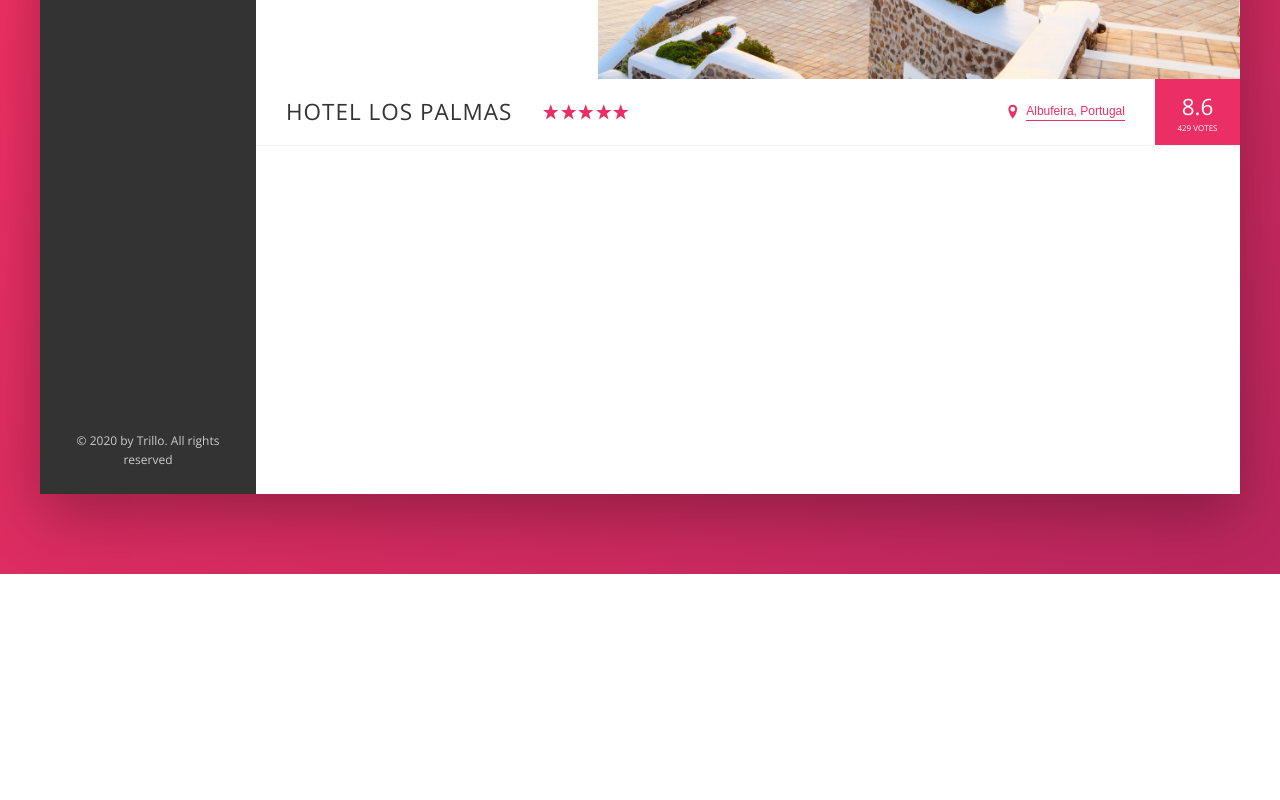
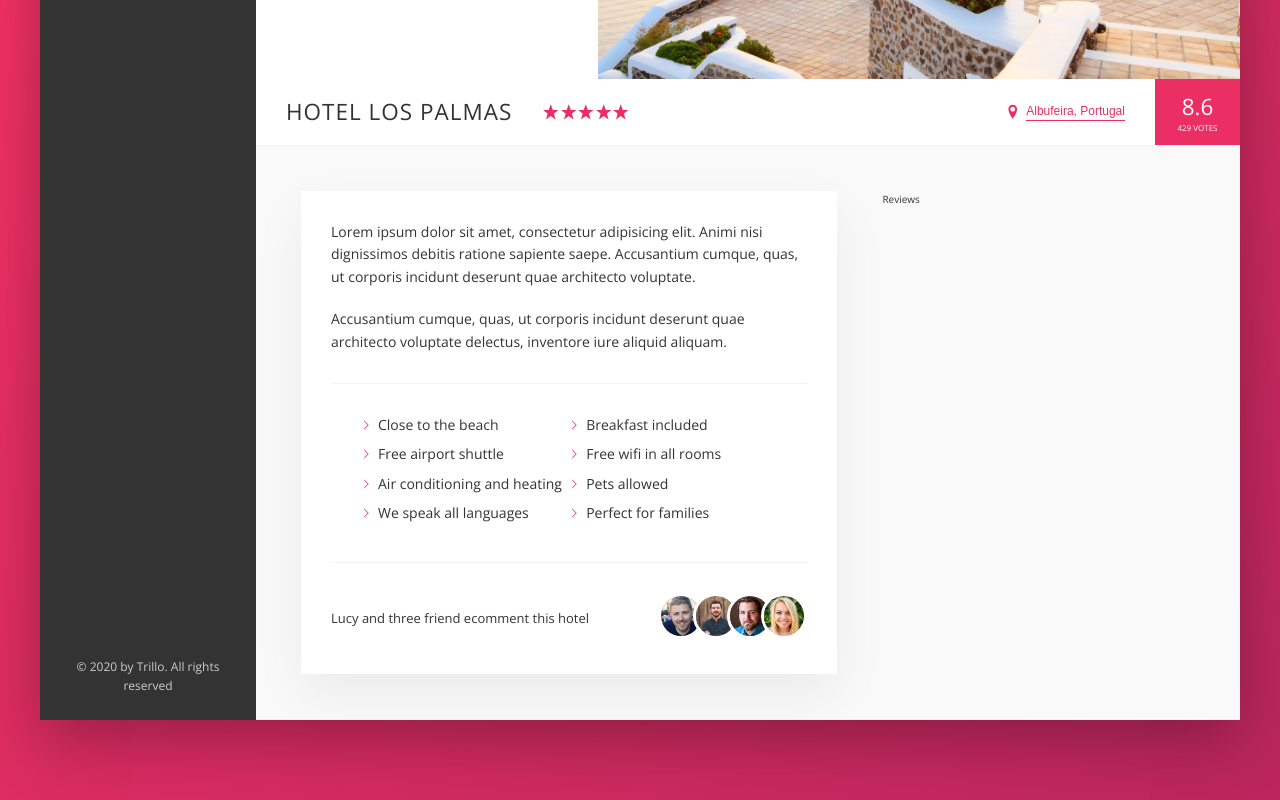
Before and after one commit to JustasTitovec/website-sass-flexbox, a website: page dist/index.html in a window 1280 px wide. Shown: the part 456-1256 px from the top of the page. Before the commit the page ends 1030 px from the top, so only its background shows below. Drawn offline with nearby package versions, Linux system fonts and the light colour scheme.

Commit message:
description section

```diff
--- a/dist/css/style.css
+++ b/dist/css/style.css
@@ -9,7 +9,9 @@
   --color-grey-dark-1: #333;
   --color-grey-dark-2: #333;
   --color-grey-dark-3: #333;
-  --shadow-dark: 0 2rem 6rem rgba(0, 0, 0, 0.3); }
+  --shadow-dark: 0 2rem 6rem rgba(0, 0, 0, 0.3);
+  --shadow-dark-light: 0 2rem 5rem rgba(0, 0, 0, 0.06);
+  --line: 1px solid var(--color-grey-light-2); }
 
 * {
   margin: 0;
@@ -232,6 +234,48 @@ body {
     transform: scale(1);
     box-shadow: none; } }
 
+.paragraph:not(:last-of-type) {
+  margin-bottom: 2rem; }
+
+.list {
+  margin: 3rem 0;
+  list-style: none;
+  padding: 3rem;
+  border-top: var(--line);
+  border-bottom: var(--line);
+  display: flex;
+  flex-wrap: wrap; }
+  .list__item {
+    flex: 0 0 50%;
+    margin-bottom: 0.7rem; }
+  .list__item::before {
+    content: '';
+    display: inline-block;
+    height: 1rem;
+    width: 1rem;
+    margin-right: 0.7rem;
+    background-color: var(--color-primary);
+    -webkit-mask-image: url("../img/chevron-thin-right.svg");
+    -webkit-mask-size: cover;
+    mask-image: url("../img/chevron-thin-right.svg");
+    mask-size: cover; }
+
+.recommend {
+  font-size: 1.3rem;
+  color: var(--color-grey-dark-3);
+  display: flex;
+  align-items: center; }
+  .recommend__count {
+    margin-right: auto; }
+  .recommend__photo {
+    box-sizing: content-box;
+    height: 4rem;
+    width: 4rem;
+    border-radius: 50%;
+    border: 3px solid #fff; }
+    .recommend__photo:not(:last-child) {
+      margin-right: -1.5rem; }
+
 .container {
   max-width: 120rem;
   margin: 8rem auto;
@@ -246,7 +290,7 @@ body {
   font-size: 1.4rem;
   height: 7rem;
   background-color: #fff;
-  border-bottom: 1px solid var(--color-grey-light-2); }
+  border-bottom: var(--line); }
 
 .content {
   display: flex; }
@@ -260,5 +304,21 @@ body {
 
 .hotel-view {
   background-color: #fff;
-  flex: 1;
-  height: 100vh; }
+  flex: 1; }
+
+.detail {
+  display: flex;
+  padding: 4.5rem;
+  background-color: var(--color-grey-light-1);
+  border-bottom: var(--line); }
+
+.description {
+  flex: 0 0 60%;
+  font-size: 1.4rem;
+  background-color: #fff;
+  padding: 3rem;
+  box-shadow: var(--shadow-dark-light);
+  margin-right: 4.5rem; }
+
+.user-reviews {
+  flex: 1; }
--- a/dist/index.html
+++ b/dist/index.html
@@ -148,6 +148,61 @@
               <div class="overview__rating-counts">429 votes</div>
             </div>
           </div>
+
+          <div class="detail">
+            <div class="description">
+              <p class="paragraph">
+                Lorem ipsum dolor sit amet, consectetur adipisicing elit. Animi
+                nisi dignissimos debitis ratione sapiente saepe. Accusantium
+                cumque, quas, ut corporis incidunt deserunt quae architecto
+                voluptate.
+              </p>
+              <p class="paragraph">
+                Accusantium cumque, quas, ut corporis incidunt deserunt quae
+                architecto voluptate delectus, inventore iure aliquid aliquam.
+              </p>
+
+              <ul class="list">
+                <li class="list__item">Close to the beach</li>
+                <li class="list__item">Breakfast included</li>
+                <li class="list__item">Free airport shuttle</li>
+                <li class="list__item">Free wifi in all rooms</li>
+                <li class="list__item">Air conditioning and heating</li>
+                <li class="list__item">Pets allowed</li>
+                <li class="list__item">We speak all languages</li>
+                <li class="list__item">Perfect for families</li>
+              </ul>
+              <div class="recommend">
+                <p class="recommend__count">
+                  Lucy and three friend ecomment this hotel
+                </p>
+                <div class="recommend__friend">
+                  <img
+                    src="img/user-3.jpg"
+                    alt="friend 1"
+                    class="recommend__photo"
+                  />
+                  <img
+                    src="img/user-4.jpg"
+                    alt="friend 2"
+                    class="recommend__photo"
+                  />
+                  <img
+                    src="img/user-5.jpg"
+                    alt="friend 3"
+                    class="recommend__photo"
+                  />
+                  <img
+                    src="img/user-6.jpg"
+                    alt="friend 4"
+                    class="recommend__photo"
+                  />
+                </div>
+              </div>
+            </div>
+
+            <div class="user-reviews">Reviews</div>
+          </div>
         </main>
       </div>
     </div>
--- a/dist/sass/_base.scss
+++ b/dist/sass/_base.scss
@@ -13,6 +13,9 @@
   --color-grey-dark-3: #333;
 
   --shadow-dark: 0 2rem 6rem rgba(0, 0, 0, 0.3);
+  --shadow-dark-light: 0 2rem 5rem rgba(0, 0, 0, 0.06);
+
+  --line: 1px solid var(--color-grey-light-2);
 }
 
 * {
--- a/dist/sass/_components.scss
+++ b/dist/sass/_components.scss
@@ -297,3 +297,73 @@
     box-shadow: none;
   }
 }
+
+// Paragraph
+
+.paragraph:not(:last-of-type) {
+  margin-bottom: 2rem;
+}
+
+// List
+
+.list {
+  margin: 3rem 0;
+  list-style: none;
+  padding: 3rem;
+  border-top: var(--line);
+  border-bottom: var(--line);
+
+  display: flex;
+  flex-wrap: wrap;
+
+  &__item {
+    flex: 0 0 50%;
+    margin-bottom: 0.7rem;
+  }
+
+  &__item::before {
+    content: '';
+    display: inline-block;
+    height: 1rem;
+    width: 1rem;
+    margin-right: 0.7rem;
+
+    //older browsers
+    // background-image: url('../img/chevron-thin-right.svg');
+    // background-size: cover;
+
+    background-color: var(--color-primary);
+    -webkit-mask-image: url('../img/chevron-thin-right.svg');
+    -webkit-mask-size: cover;
+    mask-image: url('../img/chevron-thin-right.svg');
+    mask-size: cover;
+  }
+}
+
+// Recommend
+
+.recommend {
+  font-size: 1.3rem;
+  color: var(--color-grey-dark-3);
+  display: flex;
+  align-items: center;
+
+  &__count {
+    margin-right: auto;
+  }
+
+  &__friend {
+  }
+
+  &__photo {
+    box-sizing: content-box;
+    height: 4rem;
+    width: 4rem;
+    border-radius: 50%;
+    border: 3px solid #fff;
+
+    &:not(:last-child) {
+      margin-right: -1.5rem;
+    }
+  }
+}
--- a/dist/sass/_layout.scss
+++ b/dist/sass/_layout.scss
@@ -14,7 +14,7 @@
   font-size: 1.4rem;
   height: 7rem;
   background-color: #fff;
-  border-bottom: 1px solid var(--color-grey-light-2);
+  border-bottom: var(--line);
 }
 
 .content {
@@ -32,5 +32,24 @@
 .hotel-view {
   background-color: #fff;
   flex: 1;
-  height: 100vh;
 }
+
+.detail {
+  display: flex;
+  padding: 4.5rem;
+  background-color: var(--color-grey-light-1);
+  border-bottom: var(--line);
+}
+
+.description {
+  flex: 0 0 60%;
+  font-size: 1.4rem;
+  background-color: #fff;
+  padding: 3rem;
+  box-shadow: var(--shadow-dark-light);
+  margin-right: 4.5rem;
+}
+
+.user-reviews {
+  flex: 1;
+}
```
